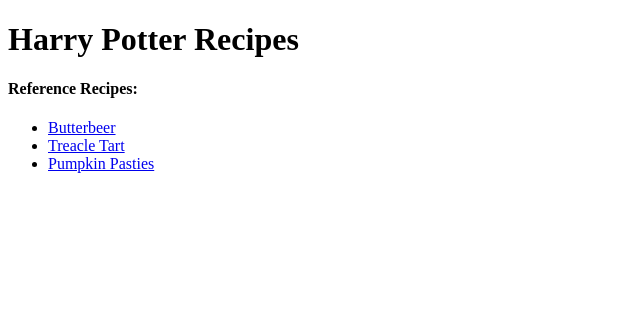
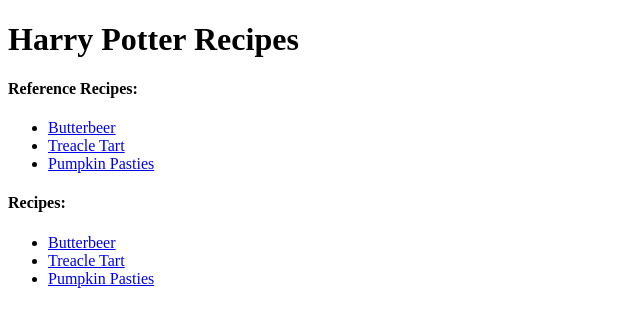
Before and after one commit to BilboBlockins/odin-recipes-harry-potter, a plain HTML site: page index.html in a window 1280 px wide. Shown: the whole page, without its empty margins (0-640 px from the left). Drawn offline with Linux system fonts and the light colour scheme.

Commit message:
added recipe pages

```diff
--- a/index.html
+++ b/index.html
@@ -13,5 +13,11 @@
         <li><a href="https://www.daringgourmet.com/treacle-tart/">Treacle Tart</a></li>
         <li><a href="https://whereismyspoon.co/harry-potters-pumpkin-pasties/">Pumpkin Pasties</a></li>
     </ul>
+    <h4>Recipes:</h4>
+    <ul>
+        <li><a href="recipes/butterbeer.html">Butterbeer</a></li>
+        <li><a href="recipes/treacletart.html">Treacle Tart</a></li>
+        <li><a href="recipes/pumpkinpasty.html">Pumpkin Pasties</a></li>
+    </ul>
   </body>
 </html>
```
